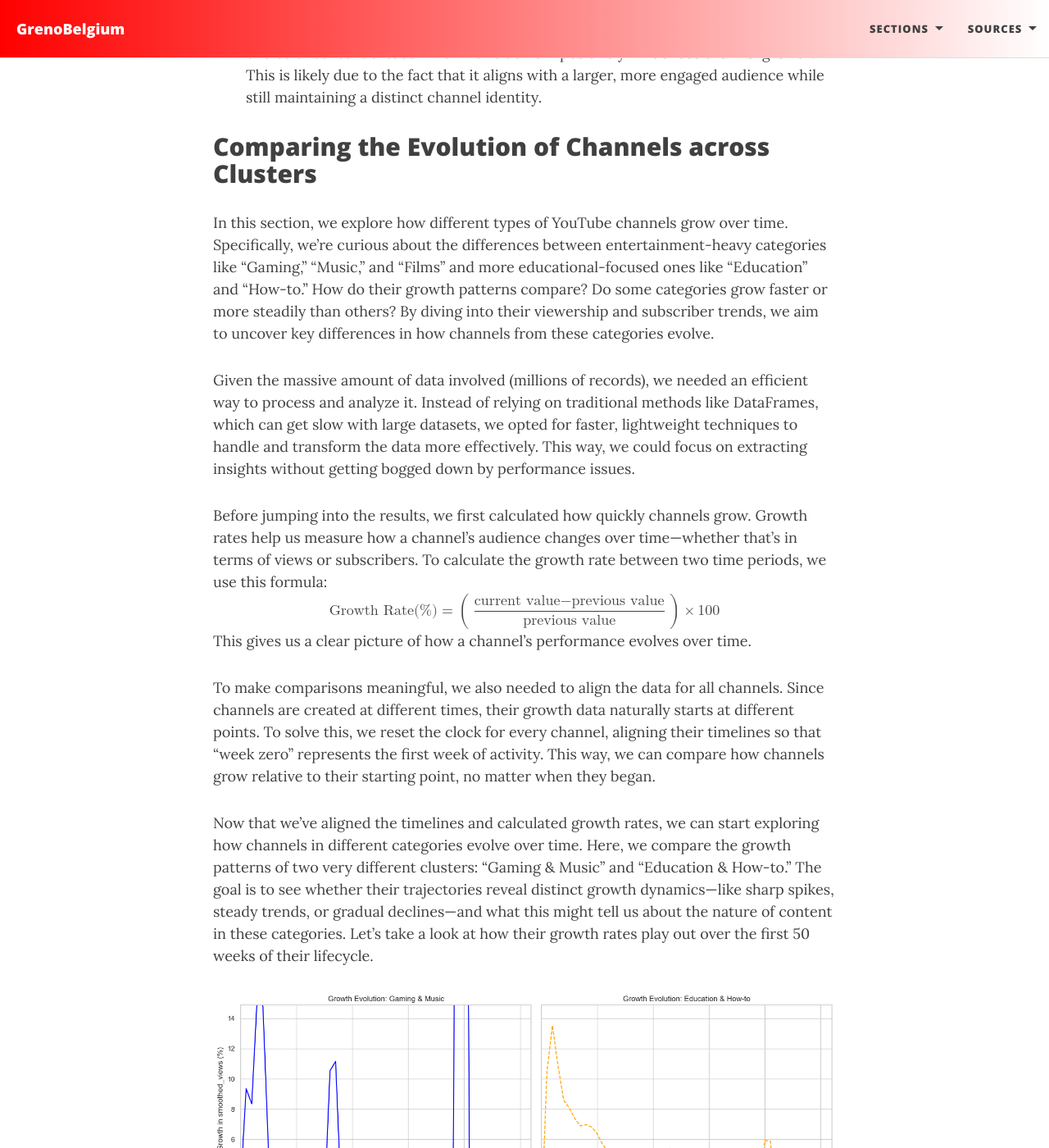
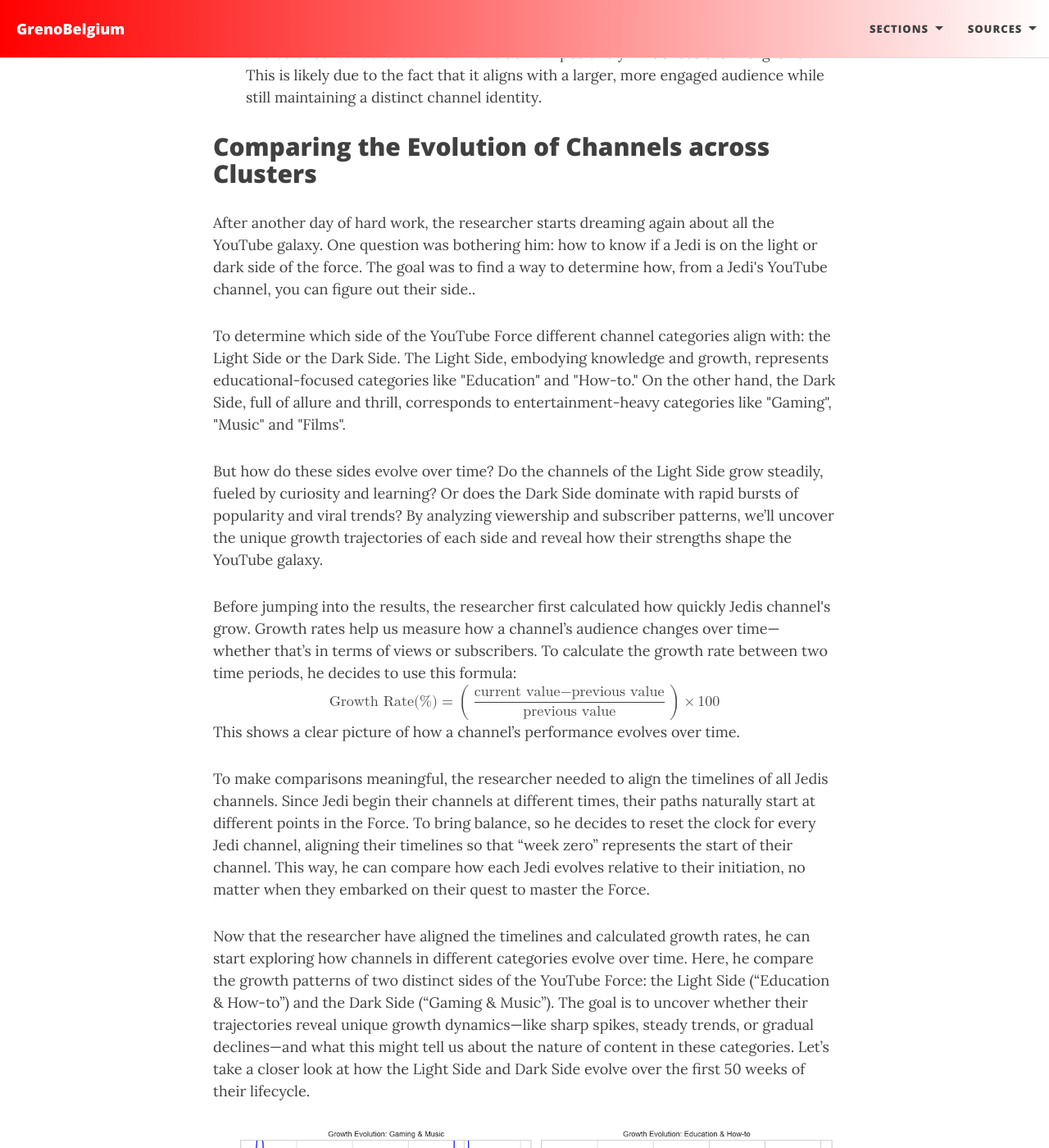
Before and after one commit to epfl-ada/ada-2024-project-grenobelgium, a Jekyll site: the page built from index.html, in a window 1280 px wide and 1400 px high, scrolled down 25117 px. Shown: the whole window at 82% size. Built offline with Jekyll 4.4.1, drawn with Linux system fonts in a browser that asks for light colours; formulas are drawn with MathJax 3; some of the changed text lies outside the part shown.

Commit message:
Update index.html add end of the data story

```diff
--- a/index.html
+++ b/index.html
@@ -452,17 +452,19 @@
 
 <section>
   <h2>Comparing the Evolution of Channels across Clusters</h2>
-  <p>In this section, we explore how different types of YouTube channels grow over time. Specifically, we’re curious about the differences between entertainment-heavy categories like “Gaming,” “Music,” and “Films” and more educational-focused ones like “Education” and “How-to.” How do their growth patterns compare? Do some categories grow faster or more steadily than others? By diving into their viewership and subscriber trends, we aim to uncover key differences in how channels from these categories evolve.</p>
+  <p>After another day of hard work, the researcher starts dreaming again about all the YouTube galaxy. One question was bothering him: how to know if a Jedi is on the light or dark side of the force. The goal was to find a way to determine how, from a Jedi's YouTube channel, you can figure out their side..</p>
 
-  <p>Given the massive amount of data involved (millions of records), we needed an efficient way to process and analyze it. Instead of relying on traditional methods like DataFrames, which can get slow with large datasets, we opted for faster, lightweight techniques to handle and transform the data more effectively. This way, we could focus on extracting insights without getting bogged down by performance issues.</p>
+  <p>To determine which side of the YouTube Force different channel categories align with: the Light Side or the Dark Side. The Light Side, embodying knowledge and growth, represents educational-focused categories like "Education" and "How-to." On the other hand, the Dark Side, full of allure and thrill, corresponds to entertainment-heavy categories like "Gaming", "Music" and "Films".
+  </p>
+  <p>But how do these sides evolve over time? Do the channels of the Light Side grow steadily, fueled by curiosity and learning? Or does the Dark Side dominate with rapid bursts of popularity and viral trends? By analyzing viewership and subscriber patterns, we’ll uncover the unique growth trajectories of each side and reveal how their strengths shape the YouTube galaxy.
+   </p>
+  <p>Before jumping into the results, the researcher  first calculated how quickly Jedis channel's grow. Growth rates help us measure how a channel’s audience changes over time—whether that’s in terms of views or subscribers. To calculate the growth rate between two time periods, he decides to use this formula:
+    <math display="block" class="tml-display" style="display:block math;"><mrow><mtext>Growth Rate</mtext><mo form="prefix" stretchy="false">(</mo><mi>%</mi><mo form="postfix" stretchy="false">)</mo><mo>=</mo><mrow><mo fence="true" form="prefix">(</mo><mfrac><mrow><mtext>current value</mtext><mo>−</mo><mtext>previous value</mtext></mrow><mtext>previous value</mtext></mfrac><mo fence="true" form="postfix">)</mo></mrow><mo>×</mo><mn>100</mn></mrow></math>
+    This shows a clear picture of how a channel’s performance evolves over time.</p>
 
-  <p>Before jumping into the results, we first calculated how quickly channels grow. Growth rates help us measure how a channel’s audience changes over time—whether that’s in terms of views or subscribers. To calculate the growth rate between two time periods, we use this formula:
-    <math display="block" class="tml-display" style="display:block math;"><mrow><mtext>Growth Rate</mtext><mo form="prefix" stretchy="false">(</mo><mi>%</mi><mo form="postfix" stretchy="false">)</mo><mo>=</mo><mrow><mo fence="true" form="prefix">(</mo><mfrac><mrow><mtext>current value</mtext><mo>−</mo><mtext>previous value</mtext></mrow><mtext>previous value</mtext></mfrac><mo fence="true" form="postfix">)</mo></mrow><mo>×</mo><mn>100</mn></mrow></math>
-    This gives us a clear picture of how a channel’s performance evolves over time.</p>
+  <p>To make comparisons meaningful, the researcher needed to align the timelines of all Jedis channels. Since Jedi begin their channels at different times, their paths naturally start at different points in the Force. To bring balance, so he decides to  reset the clock for every Jedi channel, aligning their timelines so that “week zero” represents the start of their channel. This way, he can compare how each Jedi evolves relative to their initiation, no matter when they embarked on their quest to master the Force.</p>
 
-  <p>To make comparisons meaningful, we also needed to align the data for all channels. Since channels are created at different times, their growth data naturally starts at different points. To solve this, we reset the clock for every channel, aligning their timelines so that “week zero” represents the first week of activity. This way, we can compare how channels grow relative to their starting point, no matter when they began.</p>
-
-  <p>Now that we’ve aligned the timelines and calculated growth rates, we can start exploring how channels in different categories evolve over time. Here, we compare the growth patterns of two very different clusters: “Gaming & Music” and “Education & How-to.” The goal is to see whether their trajectories reveal distinct growth dynamics—like sharp spikes, steady trends, or gradual declines—and what this might tell us about the nature of content in these categories. Let’s take a look at how their growth rates play out over the first 50 weeks of their lifecycle.</p>
+  <p>Now that the researcher have aligned the timelines and calculated growth rates, he can start exploring how channels in different categories evolve over time. Here, he compare the growth patterns of two distinct sides of the YouTube Force: the Light Side (“Education & How-to”) and the Dark Side (“Gaming & Music”). The goal is to uncover whether their trajectories reveal unique growth dynamics—like sharp spikes, steady trends, or gradual declines—and what this might tell us about the nature of content in these categories. Let’s take a closer look at how the Light Side and Dark Side evolve over the first 50 weeks of their lifecycle.</p>
 
   <img src="assets/img/growth-evolution-gaming-education.png" alt="Plot 15">
 
@@ -471,41 +473,59 @@
   </p>
 
   <p>
-    This makes sense when you think about the nature of entertainment content. It often thrives on immediate attention, fueled by trending topics or popular culture moments. A video might go viral right after it’s released, but once the trend fades, so does the audience’s interest. Entertainment also tends to cater to a broad but short-lived attention span, which could explain these dramatic variations in growth.
+    This makes sense when you think about the nature of Dark Side content(entertainment content). It often thrives on immediate attention, fueled by trending topics or popular culture moments. A video might go viral right after it’s released, but once the trend fades, so does the audience’s interest. Entertainment also tends to cater to a broad but short-lived attention span, which could explain these dramatic variations in growth.
   </p>
 
   <p>
-    In contrast, channels in the “Education & How-to” cluster show a much steadier trajectory. Instead of sharp spikes, their growth is more gradual and sustained, with fewer extreme swings in viewership. This likely reflects the evergreen nature of educational content. Tutorials, lessons, and guides often remain useful long after they’re published, drawing in viewers consistently over time. The longer shelf life of this content means it can attract audiences months or even years later, contributing to its steady growth.
+    In contrast, the Light Side (“Education & How-to”) cluster show a much steadier trajectory. Instead of sharp spikes, their growth is more gradual and sustained, with fewer extreme swings in viewership. This likely reflects the evergreen nature of educational content. Tutorials, lessons, and guides often remain useful long after they’re published, drawing in viewers consistently over time. The longer shelf life of this content means it can attract audiences months or even years later, contributing to its steady growth.
 
     <p>
       So, while entertainment channels may experience intense but fleeting engagement, education-oriented channels tend to build a slower, more enduring connection with their audience. These patterns highlight the distinct ways creators across different categories grow their channels, shaped by the unique characteristics of their content.
     </p>
 
     <p>
-      After looking at how viewership evolves in the early stages of a channel’s life, the next question is: what about subscriber growth? Do the same patterns hold, or does subscriber behavior differ between entertainment and education-focused channels? To explore this, we turn to short-term subscription growth within the first year of a channel’s activity. By comparing the two clusters—“Gaming & Music” and “Education & How-to”—we aim to uncover whether spikes, steady trends, or cyclical behaviors dominate in each. Let’s take a closer look at how these clusters stack up.
+      After looking at how viewership evolves in the early stages of a channel’s life, the next question arises: what about subscriber growth? Do the same patterns hold, or does subscriber behavior differ between entertainment and education-focused channels? To explore this, the researcher turns to short-term subscription growth within the first year of a channel’s activity. By comparing the two clusters : the Dark Side ("Gaming & Music") and the Light Side (“Education & How-to”). The goal is to uncover whether spikes, steady trends, or cyclical behaviors dominate in each. Let’s take a closer look at how these clusters stack up.
     </p>
 
     <img src="assets/img/growth-short-term.png" alt="Plot 16">
 
     <p>
-      When we compare short-term subscription growth between these two clusters, the differences in patterns are striking. For entertainment-focused channels like those in the “Gaming & Music” cluster, growth tends to come in sharp, dramatic spikes. These spikes are likely tied to big moments—like a viral video, a highly anticipated release, or even an external event that drives a sudden wave of attention. But these surges don’t last long; growth quickly stabilizes, or even declines, as the initial buzz fades.
+      When the researcher compares short-term subscription growth between these two clusters, the differences in patterns are striking. For entertainment-focused channels, such as those in the the Dark Side (“Gaming & Music”) cluster, growth tends to come in sharp, dramatic spikes. These spikes are likely tied to big moments—like a viral video, a highly anticipated release, or an external event that drives a sudden wave of attention. However, these surges don’t last long; growth quickly stabilizes, or even declines, as the initial buzz fades.
     </p>
 
     <p>
-      This pattern makes sense. Viral entertainment content tends to attract a rush of new subscribers who are drawn to the excitement or novelty of the moment. However, after the spike, growth slows down because the core audience for this type of content has already subscribed. If the channel doesn’t follow up with equally engaging content, it’s tough to sustain that momentum.
+      This pattern aligns with the nature of the Dark Side. Viral entertainment content attracts a rush of new subscribers who are drawn to the excitement or novelty of the moment. But after the spike, growth slows because the core audience for this content has already subscribed. Without continuous high-engagement content, it’s difficult to sustain that momentum.
     </p>
 
     <p>
-      In contrast, education-focused channels in the “Education & How-to” cluster show a more consistent and cyclical pattern of growth. Rather than dramatic peaks, they experience smaller but steady increases over time. These channels seem to grow organically, driven by audiences searching for specific knowledge or tutorials. The cyclical nature of their growth might even reflect seasonal trends—like school semesters, exam prep, or periodic content updates that renew interest.
+      In contrast, education-focused channels in the Light Side (“Education & How-to”)  cluster exhibit a more consistent and cyclical pattern of growth. Rather than dramatic peaks, these channels experience smaller but steady increases over time. Driven by audiences seeking specific knowledge or tutorials, their growth is more organic. The cyclical nature of their growth could reflect seasonal trends—such as school semesters, exam preparation, or periodic content updates that renew interest.
     </p>
 
     <p>
-      Interestingly, subscriber growth in this cluster tapers off much more slowly compared to entertainment channels. Educational content often holds long-term value, which helps retain subscribers over time. However, growth can still slow down if newer content from competing channels captures attention, or if the channel experiences periods of inactivity.
+      Interestingly, subscriber growth in the Light Side cluster tapers off much more slowly compared to Dark Side channels. Light Side content holds long-term value, which helps retain subscribers over time. However, growth may still slow if newer content from competing channels captures attention or if periods of inactivity arise.
     </p>
 
     <p>
-      These patterns reveal two very different dynamics: the burst-and-fade growth of entertainment channels versus the steady, value-driven growth of educational ones. Each approach reflects the unique ways these categories engage with their audiences.
+      These contrasting patterns reveal two very different dynamics: the burst-and-fade growth of the Dark Side entertainment channels versus the steady, value-driven growth of Light Side educational channels. Each approach showcases the unique ways these categories engage with their audiences.
     </p>
+
+<p>
+The researcher was thrilled with what he had discovered in his dream, but one question was in his mind: how could he determine, based on the evolution of a Jedi's channel, whether they were aligned with the Light Side or the Dark Side of the Force?</p>
+
+</section>
+
+<section>
+  <h2>Predicting clusters from time series data</h2>
+
+ <p> The goal of the researcher was near, can he be able to predict the cluster of a Jedi's channel considering using its growth rate time series in views and subscribers. The researcher, in order to have better indicators, added statistical features that can help to have a comprehensive view of each channel's growth patterns and anomalies, allowing him to better predict the real Side. The researcher decided to use Logistic Regression and Random Forest in this application. His objective was to see how his models performed in terms of accuracy and F1-score under different conditions. Models were trained on the dataset and used a hyperparameter grid search to find the best configurations. Here are the results:
+  </p>
+
+  <img src="assets/img/benchmark_prediction.png" alt="Plot 17">
+
+
+   <p>The researcher found that his highest performance was achieved with the Random Forest model, which yielded an accuracy and F1-score of 0.63. While this approach allowed him to identify some patterns and uncover the true Side of each Jedi's channel, the methods used were limited in their ability to capture the temporal complexities and nuanced patterns inherent in the data (sometimes it's difficult to find the real Side of some Jedis...</p>
+   <p>The nature of time series data often involves long-term dependencies, intricate seasonal trends, and subtle variations, which classical models, even with feature engineering, may struggle to handle effectively, so the researcher thought about LSTM, CNN, or Transformers when his alarm clock rang.</p>
+
 </section>
 
 
```
